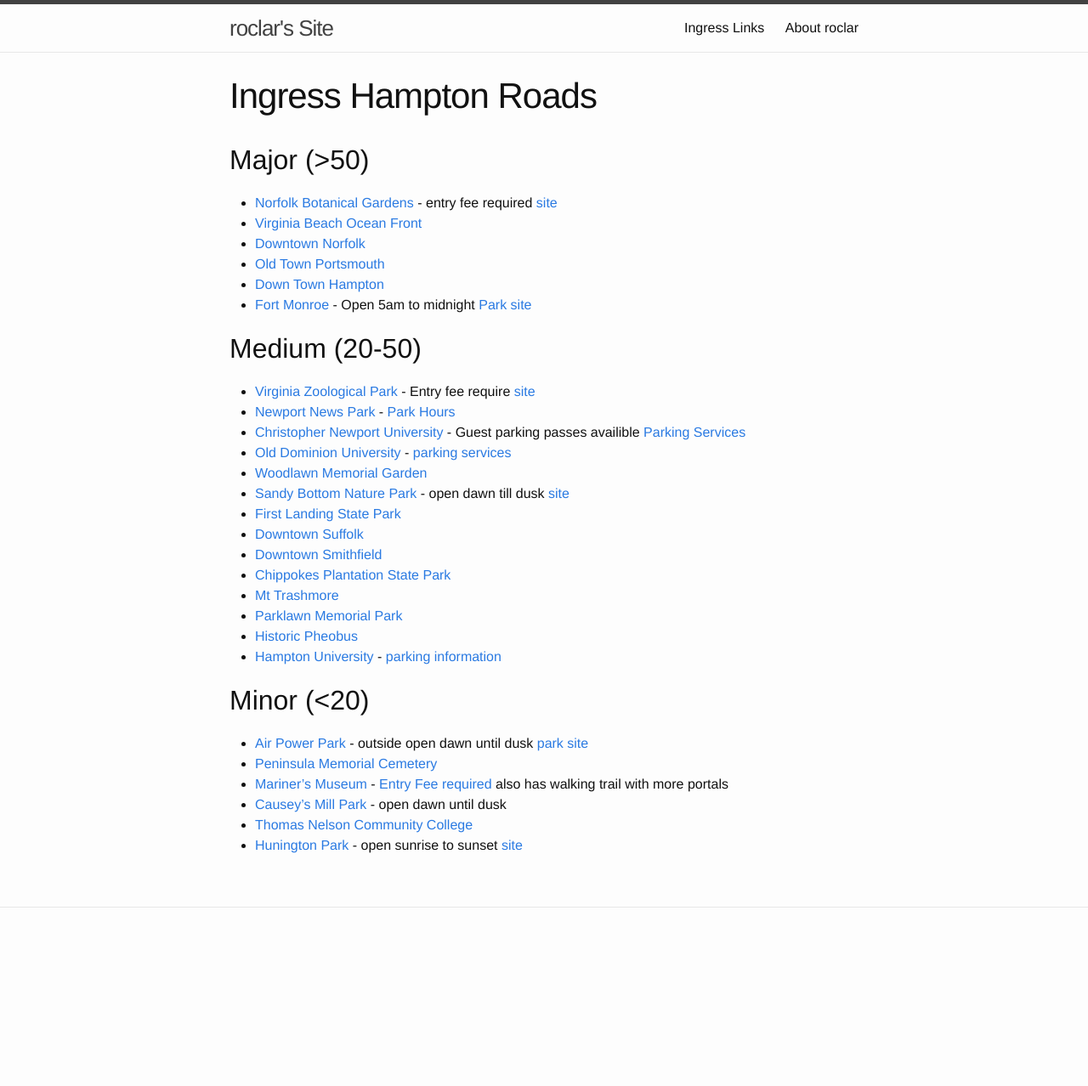
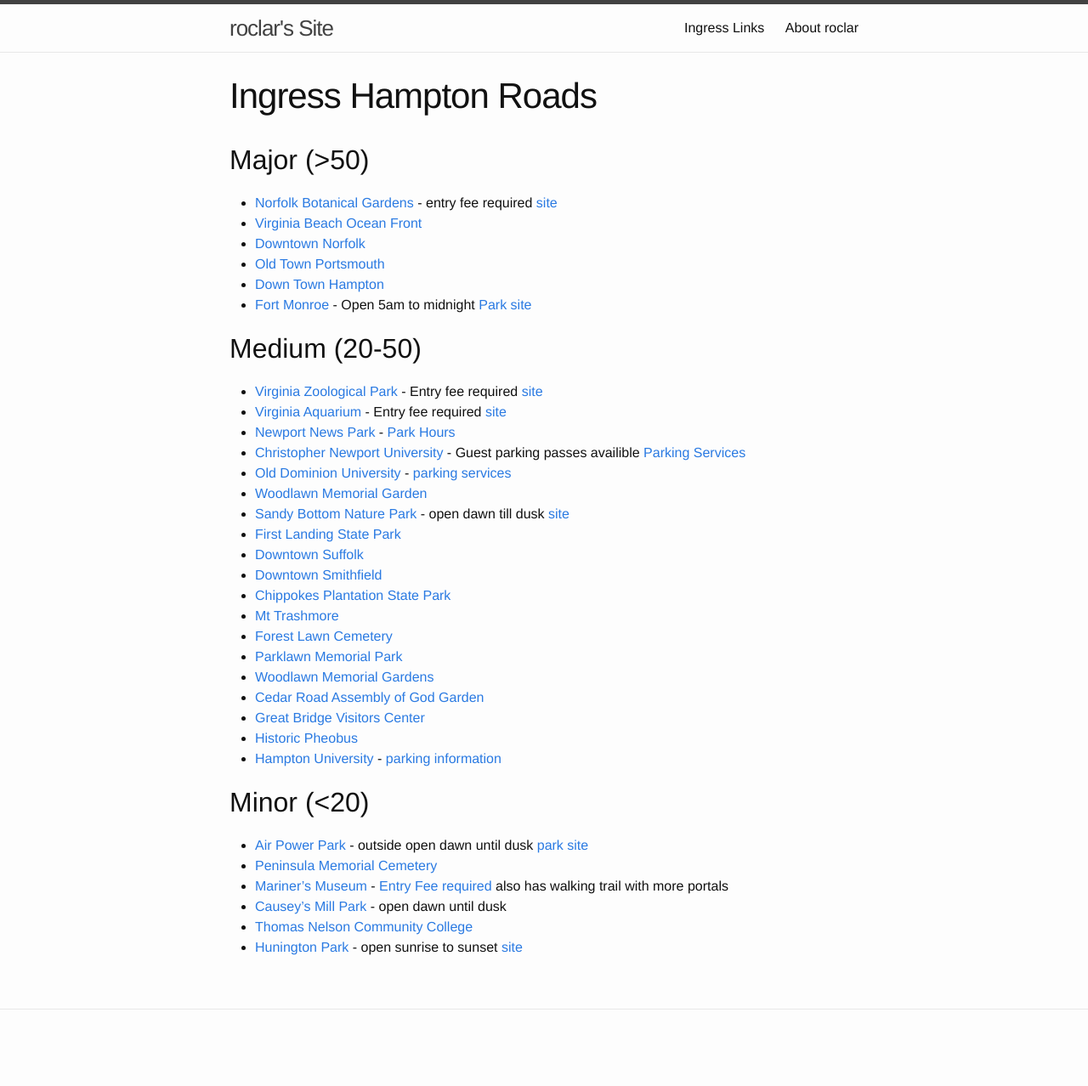
Before and after one commit to roclar/roclar.github.io, a Jekyll site: the page built from ingressHR.md, in a window 1280 px wide. Shown: the whole page at 85% size. Built offline with Jekyll 4.4.1, drawn with Linux system fonts in a browser that asks for light colours; before the commit the page ends 1158 px from its top, so only the background shows below that.

Commit message:
Added more clusters

```diff
--- a/ingressHR.md
+++ b/ingressHR.md
@@ -15,7 +15,8 @@
 
 ## Medium (20-50)
 
-- [Virginia Zoological Park](https://www.ingress.com/intel?ll=36.876615,-76.277265&z=17&pll=36.876615,-76.277265) - Entry fee require [site](http://virginiazoo.org/)
+- [Virginia Zoological Park](https://www.ingress.com/intel?ll=36.876615,-76.277265&z=17&pll=36.876615,-76.277265) - Entry fee required [site](http://virginiazoo.org/)
+- [Virginia Aquarium](https://intel.ingress.com/intel?ll=36.81817,-75.981643&z=16&pll=36.821195,-75.983066) - Entry fee required [site](https://www.virginiaaquarium.com/)
 - [Newport News Park](https://www.ingress.com/intel?ll=37.179789,-76.55129&z=17&pll=37.179789,-76.55129) - [Park Hours](http://www.newport-news.org/visitors/things-to-do/outdoors-and-recreation/6/newport-news-park/)
 - [Christopher Newport University](https://www.ingress.com/intel?ll=37.062242,-76.492259&z=17&pll=37.062242,-76.492259) - Guest parking passes availible [Parking Services](http://cnu.edu/parking/)
 - [Old Dominion University](https://www.ingress.com/intel?ll=36.883606,-76.302698&z=17&pll=36.883606,-76.302698) - [parking services](https://www.odu.edu/life/parking-and-transportation/parking)
@@ -26,7 +27,11 @@
 - [Downtown Smithfield](https://www.ingress.com/intel?ll=36.980395,-76.634412&z=17&pll=36.980395,-76.634412)
 - [Chippokes Plantation State Park](https://www.ingress.com/intel?ll=37.14025,-76.748619&z=17&pll=37.14025,-76.748619)
 - [Mt Trashmore](https://www.ingress.com/intel?ll=36.832347,-76.1256&z=17&pll=36.832347,-76.1256)
+- [Forest Lawn Cemetery](https://intel.ingress.com/intel?ll=36.92487,-76.268074&z=15&pll=36.92487,-76.268074)
 - [Parklawn Memorial Park](https://www.ingress.com/intel?ll=37.056047,-76.382707&z=17&pll=37.056047,-76.382707)
+- [Woodlawn Memorial Gardens](https://intel.ingress.com/intel?ll=36.854715,-76.188498&z=15&pll=36.854715,-76.188498)
+- [Cedar Road Assembly of God Garden](https://intel.ingress.com/intel?ll=36.711181,-76.272025&z=15&pll=36.711181,-76.272025)
+- [Great Bridge Visitors Center](https://intel.ingress.com/intel?ll=36.719873,-76.239495&z=15&pll=36.719873,-76.239495)
 - [Historic Pheobus](https://www.ingress.com/intel?ll=37.018642,-76.32247&z=17&pll=37.018642,-76.32247)
 - [Hampton University](https://www.ingress.com/intel?ll=37.024165,-76.331719&z=17&pll=37.024165,-76.331719) - [parking information](http://www.hamptonu.edu/visitor/parking.cfm)
 
```
